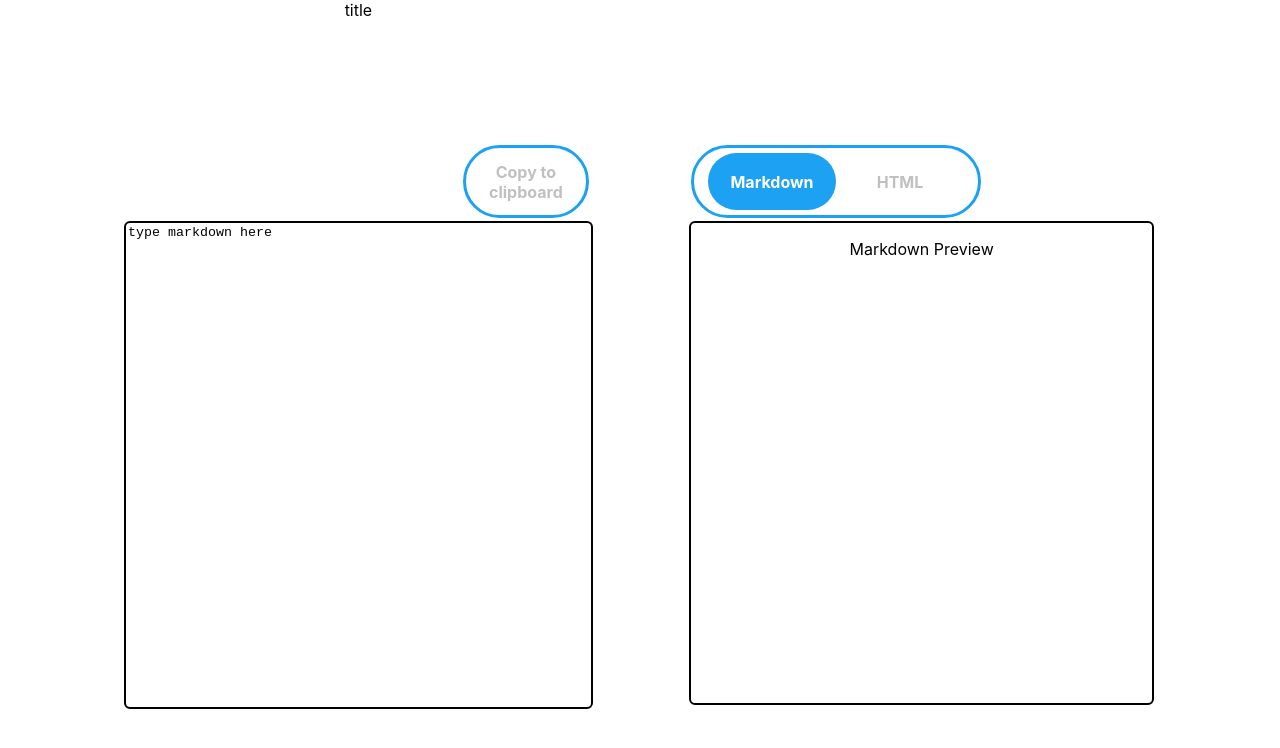
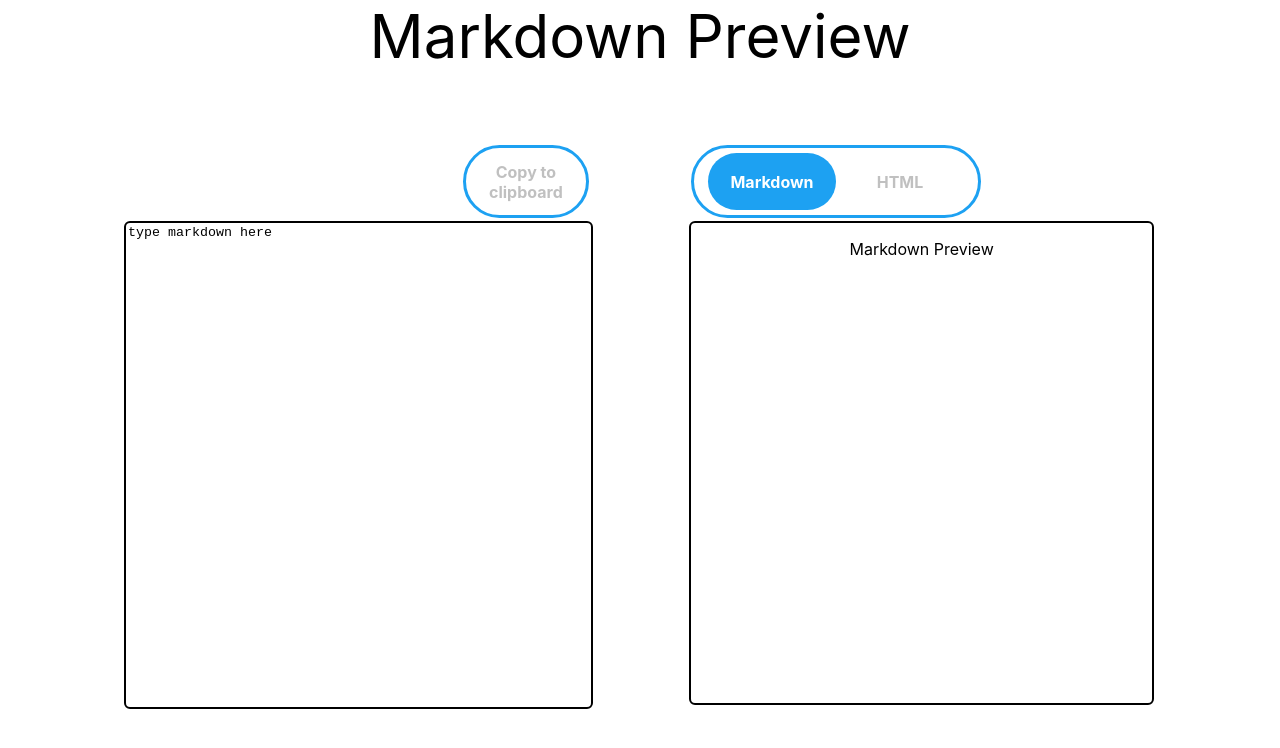
Before and after one commit to HussR98/markdown-preview, a React (Create React App) app: page / in a window 1280 px wide. Shown: the top 748 px of the page. Built offline with nearby package versions, Linux system fonts and the light colour scheme.

Commit message:
update title

```diff
--- a/src/components/title.js
+++ b/src/components/title.js
@@ -1,7 +1,8 @@
 import React from 'react';
+import { TitleWrapper } from './title.styles';
 
-const Title = () => {
-    return <div>title</div>
+const Title = ({titleText = 'title text'}) => {
+    return <TitleWrapper>{titleText}</TitleWrapper>
 }
 
 export default Title;
--- /dev/null
+++ b/src/components/title.styles.js
@@ -0,0 +1,9 @@
+import styled from "styled-components";
+
+export const TitleWrapper = styled.div`
+    justify-self: center;
+    grid-row: 1/2;
+    grid-column: 1/3;
+
+    font-size: 60px;
+`
```
